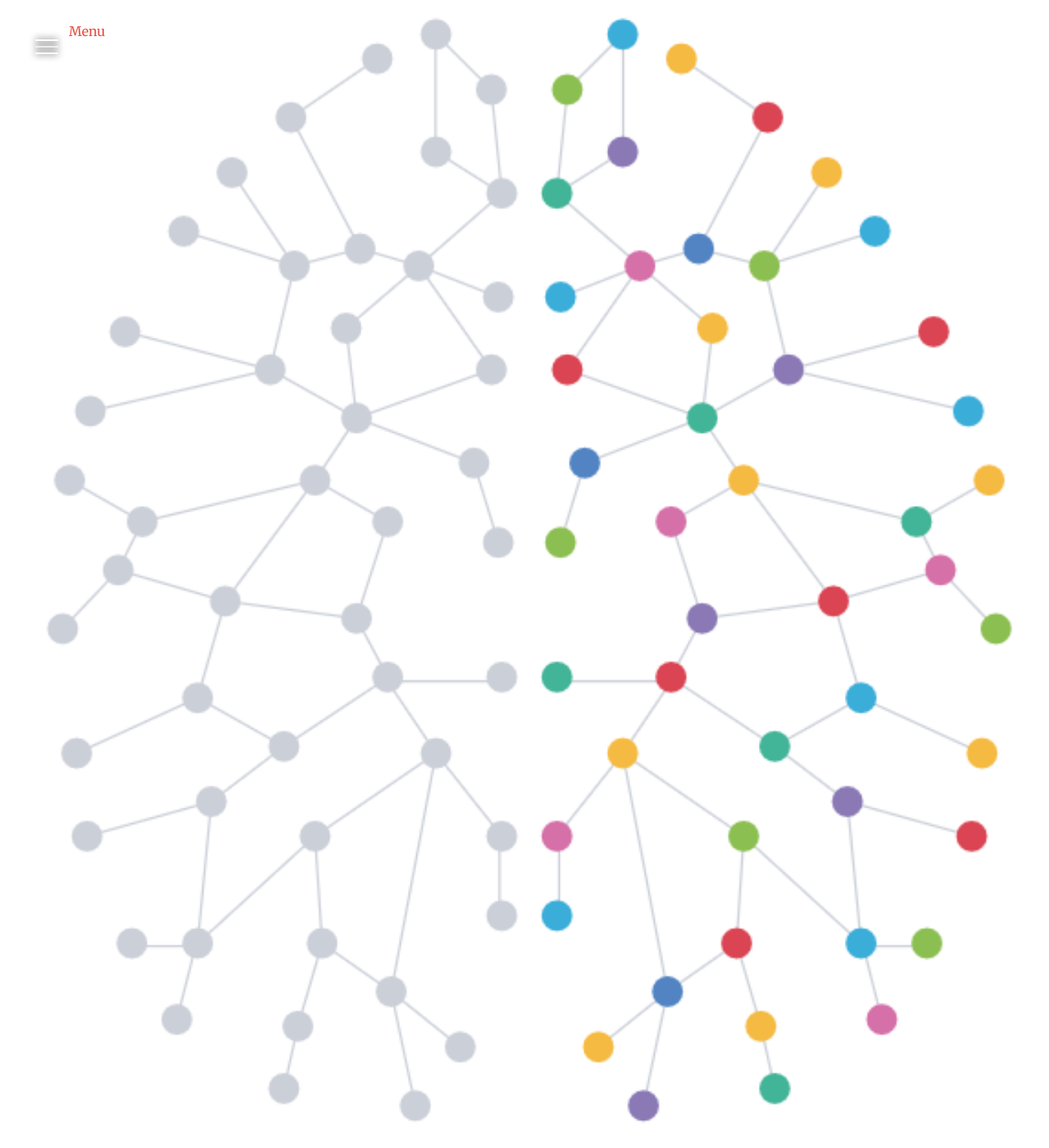
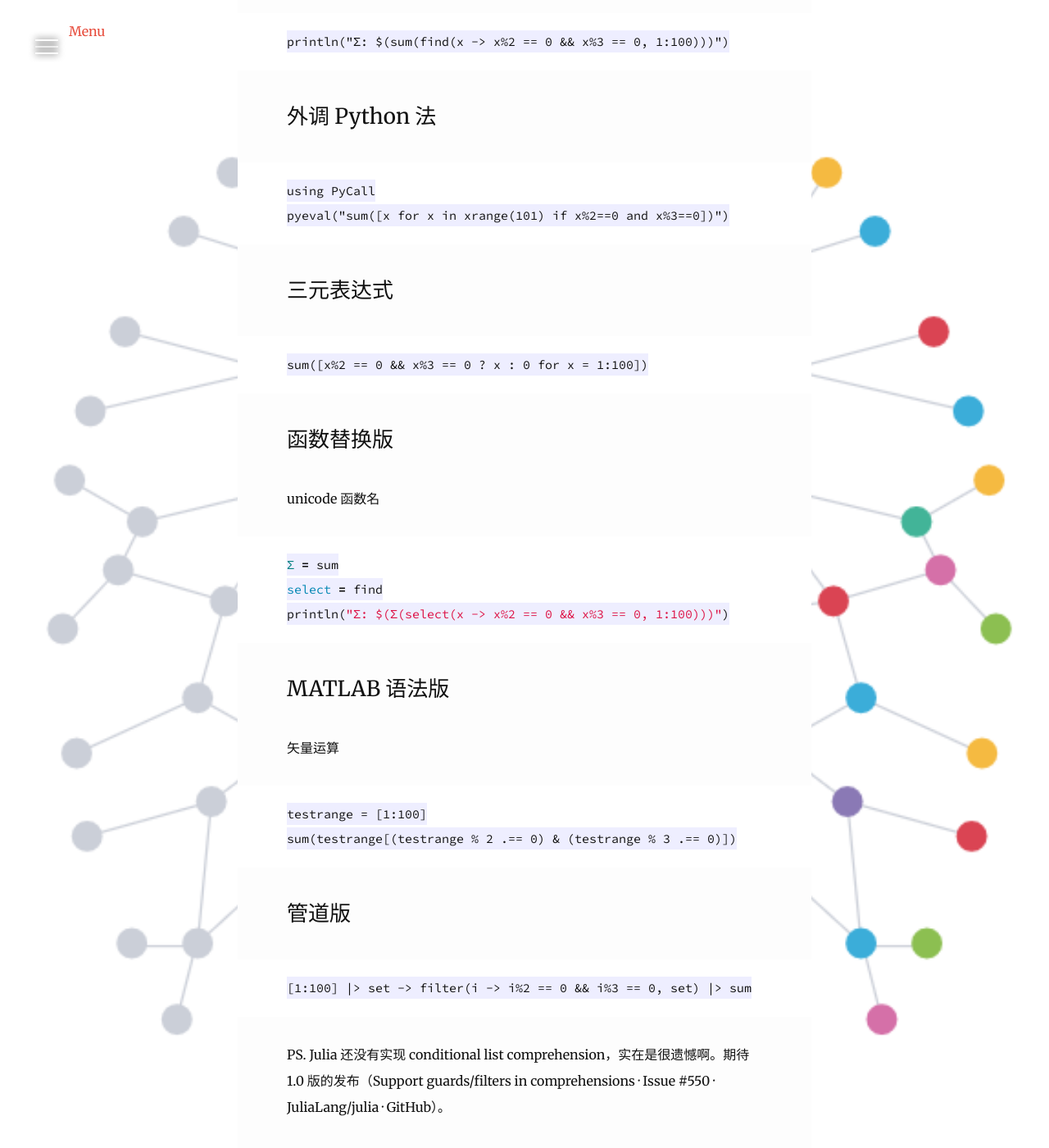
Before and after one commit to quxiaofeng/MachineLearningWithJulia.jl, a Jekyll site: the page built from _posts/2015-01-09-julia-basics.md, in a window 1280 px wide and 1400 px high, scrolled down 6779 px. Shown: the whole window at 82% size. Built offline with Jekyll 4.4.1, drawn with Linux system fonts in a browser that asks for light colours; nearby versions of some CDN libraries; comment, search, counter and statistics services are not loaded; some of the changed text lies outside the part shown.

Commit message:
Updated basics
Signed-off-by: Xiaofeng QU <xiaofeng.qu.hk@ieee.org>

````diff
--- a/_posts/2015-01-09-julia-basics.md
+++ b/_posts/2015-01-09-julia-basics.md
@@ -90,3 +90,75 @@ notebook()
 方便自由的程序包开发。只要在 GitHub 上开一个 `.jl` 结尾的代码库，然后按照指定格式提交 `METADATA` 给 `JuliaLang`。就可以把自己开发的包提交到 Julia 官方库。很少有哪个语言的委员会这么亲民的，TeXLive 还得是每年升级呢。程序包是否受官方包管理器支持对于成果推广的价值是无法估量的。
 
 有一个类似 IPython 的极为友好的基于 WEB 的 IDE - IJulia。而且 IPython 的下一版直接改名 Jupiter，原因就是对于 Julia、Python 和 R 的全面支持。
+
+## 示例 ##
+
+问题：打印1-100中可被2和3整除的数的總和
+
+### 数学计算法 ###
+
+    sum(6:6:101)
+
+### 循环 + 条件判断法 ###
+
++ version 1
+
+```ruby
+Σ = 0
+for x in 1:100
+  if x%2 == 0 && x%3 == 0
+    Σ += x
+  end
+end
+println("Σ: $Σ")
+```
+
++ version 2
+
+```ruby
+Σ = 0
+for x in filter(x -> x%2 == 0 && x%3 == 0, 1:100)
+  Σ += x
+end
+println("Σ: $Σ")
+```
+
++ version 3
+
+    println("Σ: $(sum(filter(x -> x%2 == 0 && x%3 == 0, 1:100)))")
+
+or
+
+    println("Σ: $(sum(find(x -> x%2 == 0 && x%3 == 0, 1:100)))")
+
+### 外调 Python 法 ###
+
+    using PyCall
+    pyeval("sum([x for x in xrange(101) if x%2==0 and x%3==0])")
+
+### 三元表达式 ###
+
+    sum([x%2 == 0 && x%3 == 0 ? x : 0 for x = 1:100])
+
+### 函数替换版 ###
+
+unicode 函数名
+
+```ruby
+Σ = sum
+select = find
+println("Σ: $(Σ(select(x -> x%2 == 0 && x%3 == 0, 1:100)))")
+```
+
+### MATLAB 语法版 ###
+
+矢量运算
+
+    testrange = [1:100]
+    sum(testrange[(testrange % 2 .== 0) & (testrange % 3 .== 0)])
+
+### 管道版 ###
+
+    [1:100] |> set -> filter(i -> i%2 == 0 && i%3 == 0, set) |> sum
+
+PS. Julia 还没有实现 conditional list comprehension，实在是很遗憾啊。期待 1.0 版的发布（Support guards/filters in comprehensions · Issue #550 · JuliaLang/julia · GitHub）。
````
